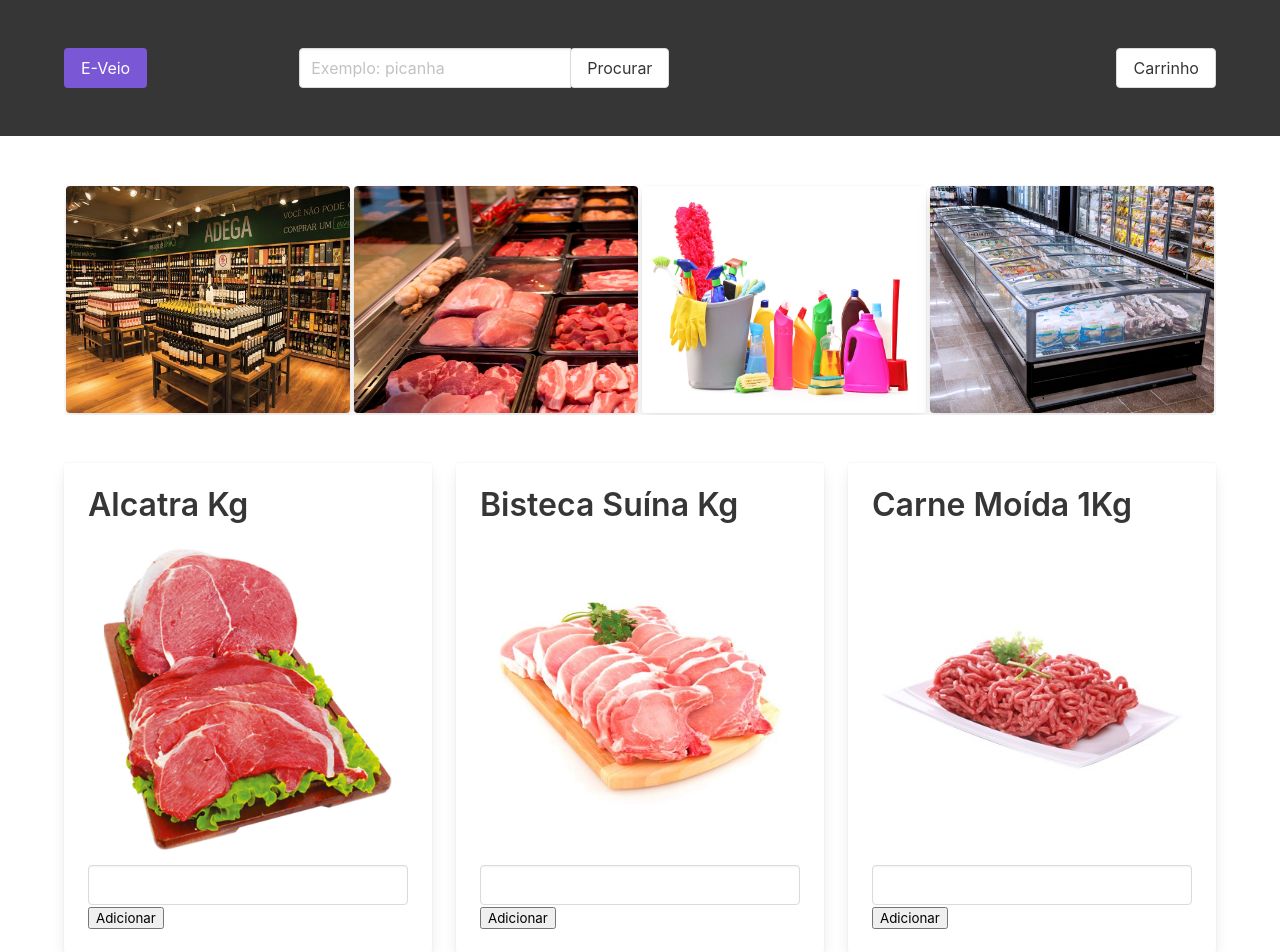
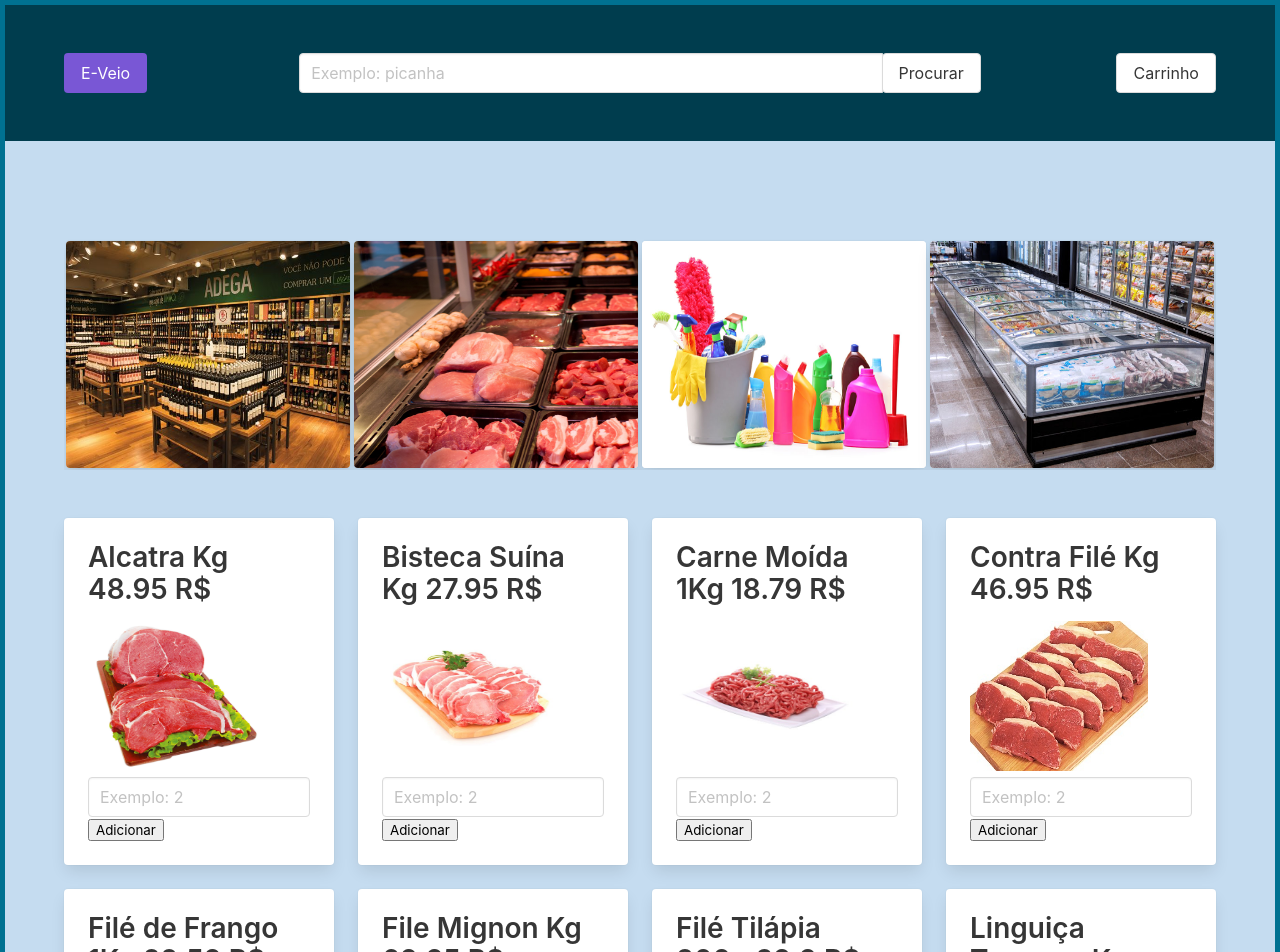
Before and after one commit to ThiagoRGoveia/eveio, a Vue app: page / in a window 1280 px wide. Shown: the top 952 px of the page. Built offline with nearby package versions, Linux system fonts and the light colour scheme.

Commit message:
added diferent colors and refined some stuff

```diff
--- a/src/App.vue
+++ b/src/App.vue
@@ -43,8 +43,12 @@ export default {
 <style>
 .eveio {
   position: relative;
+  padding: 5px;
+  background-color: #007191;
 }
 .main-container {
   min-height: 70vh;
+  padding-top: 50px;
+  background-color: rgb(197, 220, 240);
 }
 </style>
--- a/src/components/BottomPart.vue
+++ b/src/components/BottomPart.vue
@@ -1,6 +1,6 @@
 <template>
      <!-- bottom part -->
-        <section class="section has-background-black">
+        <section class="section">
         <div class = "container">
         <div class = "columns is-multiline">
             <!-- First row of columns-->
@@ -59,5 +59,4 @@ export default{
 </script>
 
 <style>
-
 </style>
--- a/src/components/Header.vue
+++ b/src/components/Header.vue
@@ -1,6 +1,6 @@
 <template>
     <!-- Top part -->
-    <section class="hero has-background-dark">
+    <section class="hero">
       <div class="hero-body">
         <div class = "container">
           <div class = "columns">
@@ -9,9 +9,9 @@
                 <h1>E-Veio</h1>
               </router-link>
             </div>
-            <div class = "column is-three-fifths is-0-desktop-only">
+            <div class = "column is-three-fifths">
               <b-field>
-                  <b-input
+                  <b-input class="is-expanded"
                     v-model="productFilter"
                     type="search"
                     placeholder="Exemplo: picanha"
@@ -58,5 +58,8 @@ export default {
 
 
 <style>
-
+.hero-body {
+  padding: 30px;
+  background-color: #003d4e;
+}
 </style>
--- a/src/components/ShoppingArea/Product.vue
+++ b/src/components/ShoppingArea/Product.vue
@@ -1,10 +1,14 @@
 <template>
 <div class="card">
   <div class="card-content">
-      <div class="content">
-        <h1>{{ product.name }}</h1>
-        <img :src="product.image" :alt="product.name" />
-        <b-input type="number" v-model="ammount" />
+      <div class="content img">
+        <h2>{{ product.name }} {{product.price}} R$</h2>
+        <img :src="product.image" :alt="product.name"/>
+        <b-input
+          type="number"
+          placeholder="Exemplo: 2"
+          v-model="ammount"
+        />
         <button @click="handleClick">Adicionar</button>
       </div>
   </div>
@@ -29,5 +33,8 @@ export default {
 </script>
 
 <style>
-
+.content img{
+  width: 80%;
+  height: 150px;
+}
 </style>
--- a/src/components/ShoppingArea/ProductList.vue
+++ b/src/components/ShoppingArea/ProductList.vue
@@ -1,7 +1,7 @@
 <template>
 <div class="container">
   <div class="columns is-multiline">
-    <div class="column is-one-third" v-for="product in products" :key="product.id">
+    <div class="column is-one-quarter" v-for="product in products" :key="product.id">
       <product @add="handleAdd" :product="product"  />
     </div>
   </div>
--- a/src/components/ShoppingCart/Cart.vue
+++ b/src/components/ShoppingCart/Cart.vue
@@ -5,7 +5,7 @@
           <product :product="product" />
         </div>
       </section>
-      <router-link :to="{ name: 'checkout' }">
+      <router-link :to="{ name: 'checkout'}" @click.native="handleClose">
         <b-button>Finalizar compra</b-button>
       </router-link>
     </div>
@@ -24,16 +24,16 @@ export default {
       }
   },
   methods: {
-    handleClick() {
-      this.$emit('open')
-    },
     handleItemsRemove(products) {
       this.products = products
+    },
+    handleClose () {
+      this.$emit('close')
     }
   },
   created() {
     ShoppinList.on('remove', this.handleItemsRemove)
-  }
+  },
 }
 </script>
 
--- a/src/components/ShoppingCart/CartContainer.vue
+++ b/src/components/ShoppingCart/CartContainer.vue
@@ -1,7 +1,7 @@
 <template>
   <div :class="`drawer ${isActive ? 'active' : 'inactive'}`">
     <button @click="handleClick">Fechar</button>
-    <Cart />
+    <Cart @close="handleClick"/>
   </div>
 </template>
 
@@ -27,7 +27,7 @@ export default {
     position: absolute;
     width: 30vw;
     height: 100%;
-    background-color: lightcoral;
+    background-color: #ebd09f;
     transition: all 0.5s ease-in-out;
     right: 0;
     top: 0;
```
Also changed, not shown: src/components/CartHeader.vue (deleted, +0 -30 lines), 1 other file (tests, documents, lock files or other folders).
